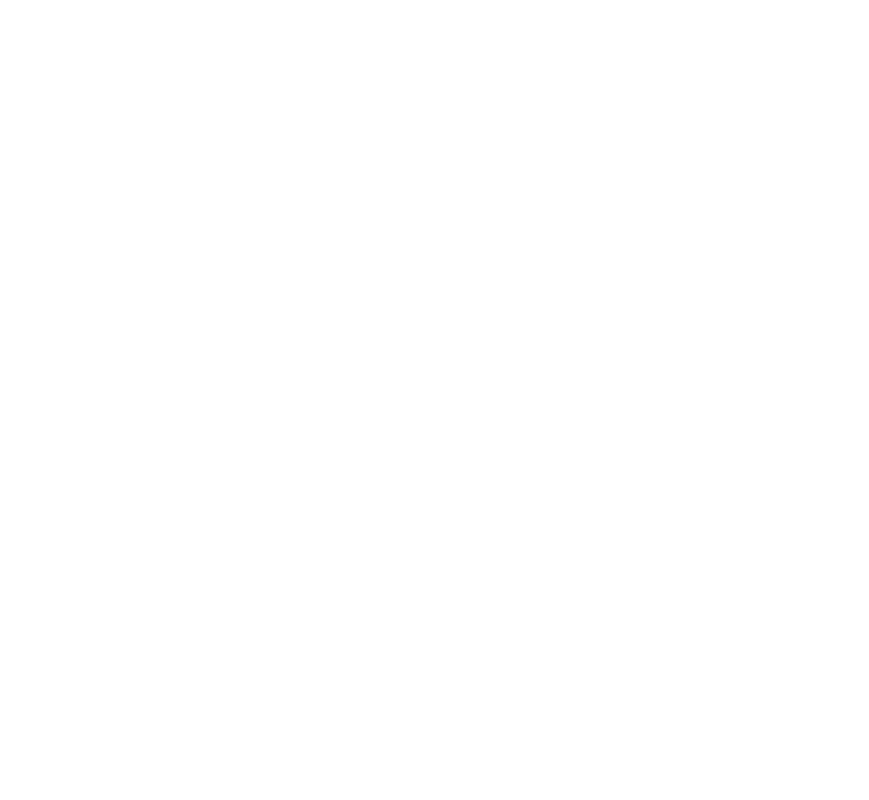
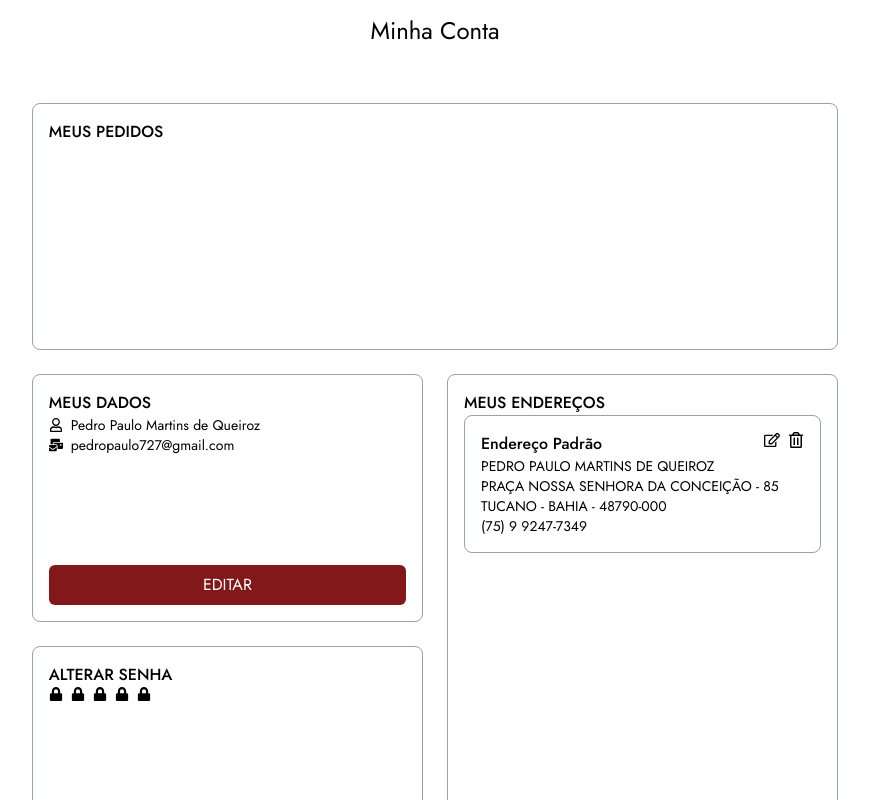
Before and after one commit to Ipedrp/sarahBolsasCliente, a React (Vite) app: page /myAcount in a window 1280 px wide. Before the commit this address had no page. Shown: the part 280-1080 px from the top of the page, without its empty margins (205-1074 px from the left). Before the commit the page ends 800 px from the top, so only its background shows below. Built offline with nearby package versions, Linux system fonts and the light colour scheme.

Commit message:
myAcount

```diff
--- /dev/null
+++ b/src/pages/myAcount/MyAcount.jsx
@@ -0,0 +1,75 @@
+import { FaRegTrashAlt, FaRegEdit, FaRegUser, FaMailBulk, FaLock } from "react-icons/fa";
+import Breadcrumb from "../../components/breadcrumb/Breadcrumb";
+
+export default function MyAccount() {
+    return (
+        <main className="w-[90%] min-h-[calc(100vh-100px)]  my-10 mx-auto [font-family:'Jost',sans-serif] flex flex-col gap-10">
+            <Breadcrumb currentPage={"Minha Conta"} />
+
+            <header>
+                <h2 className="text-center text-2xl mb-4">Minha Conta</h2>
+            </header>
+
+            <section className="grid grid-cols-1 gap-6 md:grid-cols-4 md:grid-rows-3 w-full md:w-[70%] min-h-[calc(100vh-10px)] mx-auto">
+                {/* MEUS PEDIDOS */}
+                <div className="p-4 min-h-[500px] md:min-h-0 md:col-span-4 md:row-span-1 border border-gray-400 rounded-lg">
+                    <h3 className="font-medium">MEUS PEDIDOS</h3>
+                </div>
+
+                {/* MEUS DADOS E ALTERAR SENHA */}
+                <section className="flex flex-col gap-6  min-h-[500px] md:min-h-0 md:col-span-2 md:row-span-2">
+                    <div className="flex flex-col justify-between flex-1 p-4 border border-gray-400 rounded-lg">
+                        <div>
+                            <h3 className="font-medium">MEUS DADOS</h3>
+                            <div className="text-sm">
+                                <div className="flex gap-2 items-center">
+                                    <FaRegUser />
+                                    <p>Pedro Paulo Martins de Queiroz</p>
+                                </div>
+                                <div className="flex gap-2 items-center">
+                                    <FaMailBulk />
+                                    <p>pedropaulo727@gmail.com</p>
+                                </div>
+                            </div>
+                        </div>
+                        <button className="bg-red-900 hover:bg-red-800 p-2 rounded-md font-extralight text-white cursor-pointer">EDITAR</button>
+                    </div>
+                    <div className="flex flex-col justify-between flex-1 p-4 border border-gray-400 rounded-lg">
+                            <div>
+                                <h3 className="font-medium">ALTERAR SENHA</h3>
+                                <div className="flex gap-2 text-sm">
+                                    <FaLock />
+                                    <FaLock />
+                                    <FaLock />
+                                    <FaLock />
+                                    <FaLock />
+                                </div>
+                            </div>
+                            <button className="bg-red-900 hover:bg-red-800 p-2 rounded-md font-extralight text-white cursor-pointer">ALTERAR SENHA</button>
+                        </div>
+                </section>
+
+                {/* ENDEREÇO */}
+                <div className="p-4 min-h-[500px] md:min-h-0 md:col-span-2 md:row-span-2 border border-gray-400 rounded-lg">
+                    <h3 className="font-medium">MEUS ENDEREÇOS</h3>
+                    <div className="border border-gray-400 rounded-lg p-4 mb-2">
+                        <div className="flex justify-between">
+                            <h4 className="font-medium">Endereço Padrão</h4>
+                            <div className="flex gap-2">
+                                <FaRegEdit className="cursor-pointer" />
+                                <FaRegTrashAlt className="cursor-pointer" />
+                            </div>
+
+                        </div>
+                        <div className="text-sm">
+                            <p>PEDRO PAULO MARTINS DE QUEIROZ</p>
+                            <p>PRAÇA NOSSA SENHORA DA CONCEIÇÃO - 85</p>
+                            <p>TUCANO - BAHIA - 48790-000</p>
+                            <p>(75) 9 9247-7349</p>
+                        </div>
+                    </div>
+                </div>
+            </section >
+        </main >
+    );
+}
--- a/src/routers/AppRouter.jsx
+++ b/src/routers/AppRouter.jsx
@@ -6,6 +6,8 @@
 import Contact from '../pages/contact/Contact';
 import Login from '../pages/login/Login';
 import Register from '../pages/register/Register';
+import MyAcount from '../pages/myAcount/MyAcount';
+
 // import ProtectedRouter from '../components/protected/ProtectedRouter';
 // Depois fazer o ProtectedRouter para proteger rotas de compras e minha conta
 
@@ -18,6 +20,7 @@
                 <Route path="/contact" element={<Contact />} />
                 <Route path="/login" element={<Login/>}/>
                 <Route path="/register" element={<Register/>}/>
+                <Route path="/myAcount" element={<MyAcount/>}/>
             </Route>
         </Routes>
     );
```
